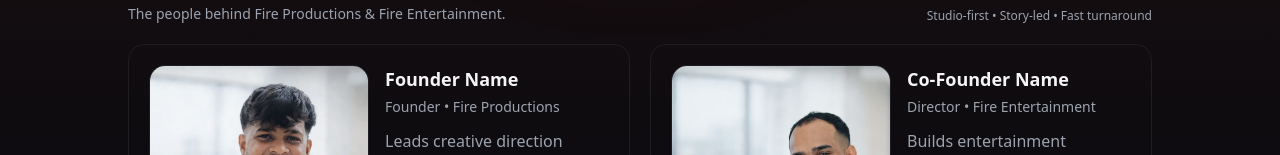
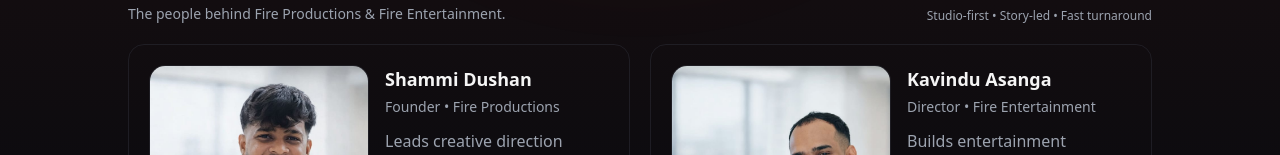
Before and after one commit to ravinduravisara/-Fire-Productions-Pvt-Ltd, a React (Vite) app in the folder client/: page /about in a window 1280 px wide. Shown: the part 511-666 px from the top of the page. Built offline with nearby package versions, Linux system fonts and the light colour scheme.

Commit message:
Update About.jsx

```diff
--- a/client/src/pages/About.jsx
+++ b/client/src/pages/About.jsx
@@ -50,13 +50,13 @@
 
 const LEADERSHIP = [
   {
-    name: "Founder Name",
+    name: "Shammi Dushan",
     role: "Founder • Fire Productions",
     image: founderImg,
     bio: "Leads creative direction across music and film — focused on story, craft, and studio-grade execution.",
   },
   {
-    name: "Co-Founder Name",
+    name: "Kavindu Asanga",
     role: "Director • Fire Entertainment",
     image: coFounderImg,
     bio: "Builds entertainment concepts and production workflows — delivering premium visuals with fast turnaround.",
```
